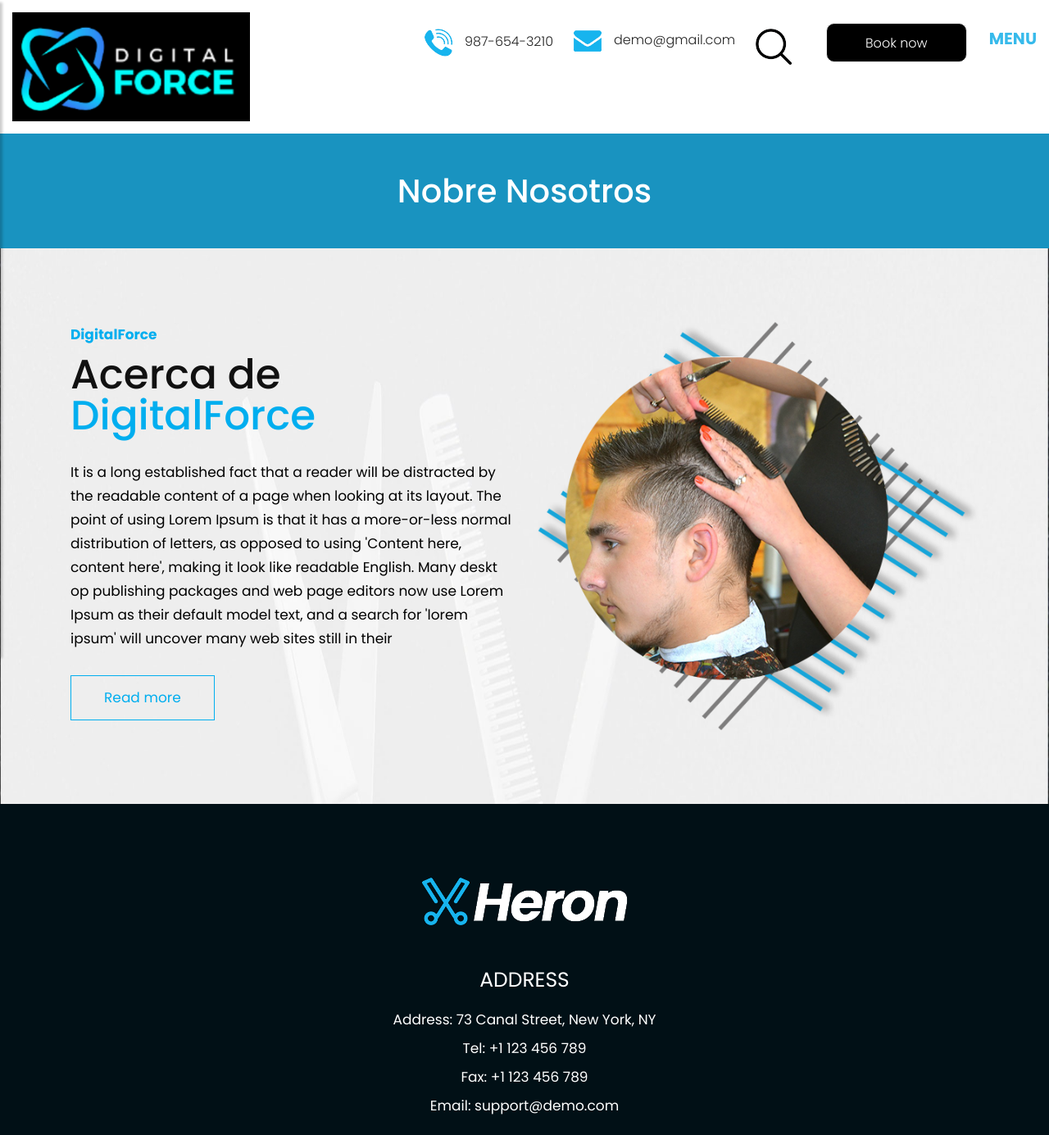
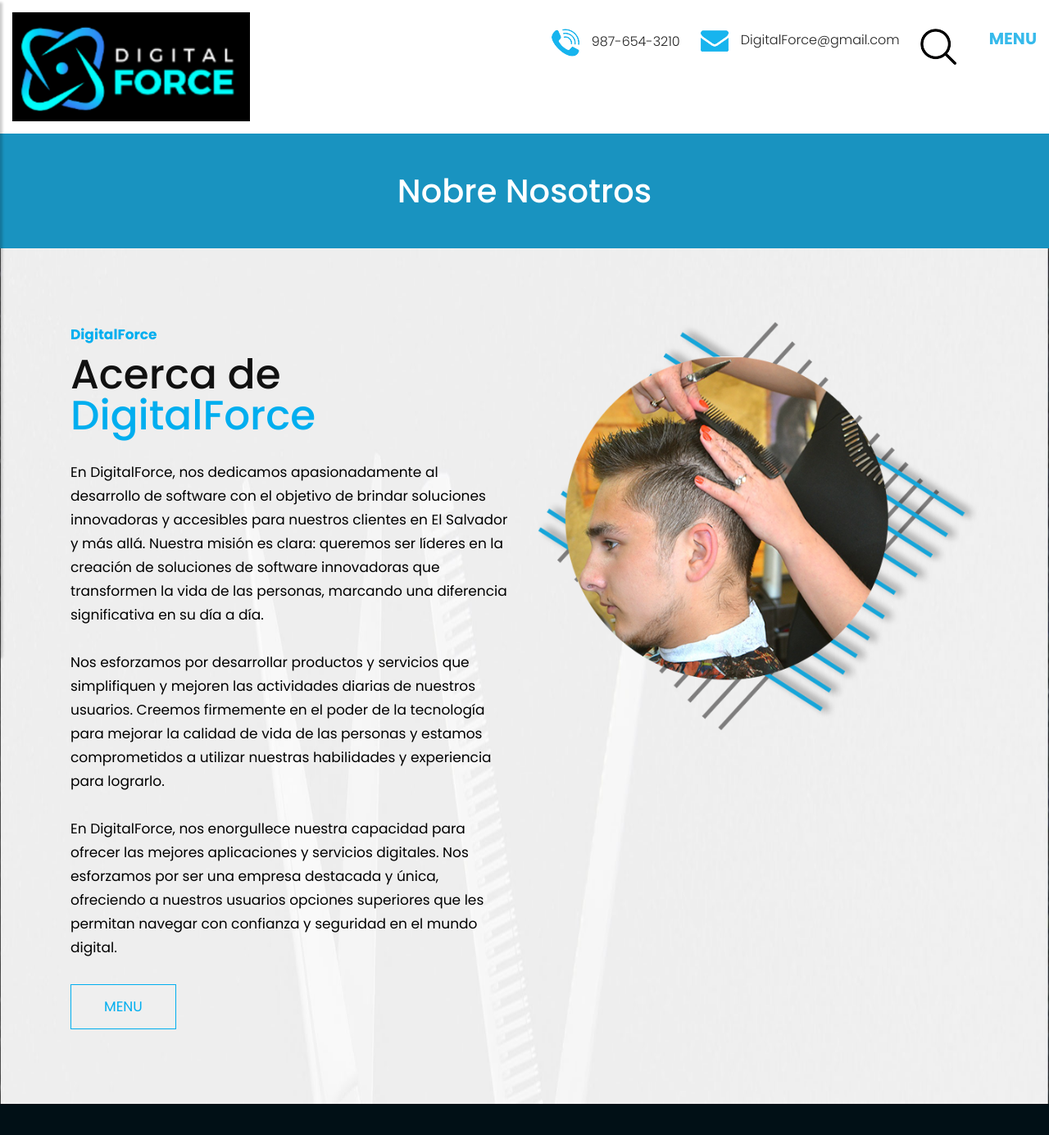
Before and after one commit to HandyManu/Pagina-de-DigitaForse, a plain HTML site: page about.html in a window 1280 px wide. Shown: the top 1385 px of the page at 82% size. Drawn offline with Linux system fonts and the light colour scheme.

Commit message:
agregamos mas informacion y arreglamos el boton :D

```diff
--- a/about.html
+++ b/about.html
@@ -88,11 +88,13 @@
                             <div class="full">
                                 <div class="right_header_info">
                                     <ul>
-                                        <li class="dinone"><img style="margin-right: 15px;margin-left: 15px;" src="images/phone_icon.png" alt="#"><a href="#">987-654-3210</a></li>
-                                        <li class="dinone"><img style="margin-right: 15px;" src="images/mail_icon.png" alt="#"><a href="#">demo@gmail.com</a></li>
+                                        <li class="dinone"><img style="margin-right: 15px;margin-left: 15px;"
+                                                src="images/phone_icon.png" alt="#"><a href="#">987-654-3210</a></li>
+                                        <li class="dinone"><img style="margin-right: 15px;" src="images/mail_icon.png"
+                                                alt="#"><a href="#">DigitalForce@gmail.com</a></li>
 
-                                        <li class="dinone"><img style="margin-right: 15px;" src="images/search_icon.png" alt="#"></li>
-                                        <li class="button_user"> <a class="button" href="#">Book now</a></li>
+                                        <li class="dinone"><img style="margin-right: 15px;" src="images/search_icon.png"
+                                                alt="#"></li>
 
                                         <li>
                                             <button type="button" id="sidebarCollapse">
@@ -127,8 +129,29 @@
                             <div class="about_box">
                                 <span>DigitalForce</span>
                                 <h2>Acerca de <strong class="white"> DigitalForce</strong></h2>
-                                <p>It is a long established fact that a reader will be distracted by the readable content of a page when looking at its layout. The point of using Lorem Ipsum is that it has a more-or-less normal distribution of letters, as opposed to using 'Content here, content here', making it look like readable English. Many deskt op publishing packages and web page editors now use Lorem Ipsum as their default model text, and a search for 'lorem ipsum' will uncover many web sites still in their</p>
-                                <a href="#">Read more</a>
+                                <p>En DigitalForce, nos dedicamos apasionadamente al desarrollo de software con el
+                                    objetivo de brindar soluciones innovadoras y accesibles para nuestros clientes en El
+                                    Salvador y más allá. Nuestra misión es clara: queremos ser líderes en la creación de
+                                    soluciones de software innovadoras que transformen la vida de las personas, marcando
+                                    una diferencia significativa en su día a día.
+                                    <br>
+                                    <br>
+                                    Nos esforzamos por desarrollar productos y servicios que simplifiquen y mejoren las
+                                    actividades diarias de nuestros usuarios. Creemos firmemente en el poder de la
+                                    tecnología para mejorar la calidad de vida de las personas y estamos comprometidos a
+                                    utilizar nuestras habilidades y experiencia para lograrlo.
+                                    <br>
+                                    <br>
+                                    En DigitalForce, nos enorgullece nuestra capacidad para ofrecer las mejores
+                                    aplicaciones y servicios digitales. Nos esforzamos por ser una empresa destacada y
+                                    única, ofreciendo a nuestros usuarios opciones superiores que les permitan navegar
+                                    con confianza y seguridad en el mundo digital.
+                                </p>
+                                <button type="button" >
+                                    <a href="index.html">MENU</a>
+                                </button>
+
+
                             </div>
                         </div>
                         <div class="col-xl-6 col-lg-6 col-md-6 col-sm-12">
@@ -148,17 +171,18 @@
                         <div class="row">
                             <div class="col-md-12">
                                 <div class="footer_logo">
-                                    <a href="index.html"><img src="images/logo1.png" alt="logo" /></a>
+                                    <a href="index.html"><img src="images/logo.png" alt="logo" /></a>
                                 </div>
                             </div>
                             <div class="col-md-12">
                                 <div class="address">
-                                    <h3>address</h3>
+                                    <h3>Dirrección</h3>
                                     <p>
-                                        Address: 73 Canal Street, New York, NY
+                                        Dirección:67 Avenida Sur 103
+
                                         <br> Tel: +1 123 456 789
-                                        <br> Fax: +1 123 456 789
-                                        <br> Email: support@demo.com</p>
+                                        <br> Email: DigitalForce@gmail.com
+                                    </p>
                                 </div>
                             </div>
                             <div class="col-md-12">
@@ -197,17 +221,17 @@
         <script src="js/jquery-3.0.0.min.js"></script>
 
         <script type="text/javascript">
-            $(document).ready(function() {
+            $(document).ready(function () {
                 $("#sidebar").mCustomScrollbar({
                     theme: "minimal"
                 });
 
-                $('#dismiss, .overlay').on('click', function() {
+                $('#dismiss, .overlay').on('click', function () {
                     $('#sidebar').removeClass('active');
                     $('.overlay').removeClass('active');
                 });
 
-                $('#sidebarCollapse').on('click', function() {
+                $('#sidebarCollapse').on('click', function () {
                     $('#sidebar').addClass('active');
                     $('.overlay').addClass('active');
                     $('.collapse.in').toggleClass('in');
@@ -228,7 +252,7 @@
         </style>
 
         <script>
-            $(document).ready(function() {
+            $(document).ready(function () {
                 var owl = $('.owl-carousel');
                 owl.owlCarousel({
                     margin: 10,
```
